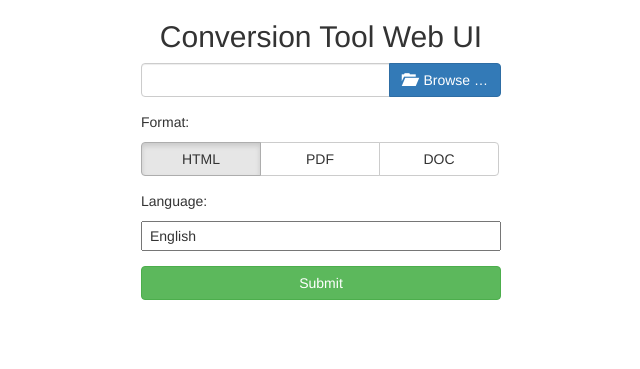
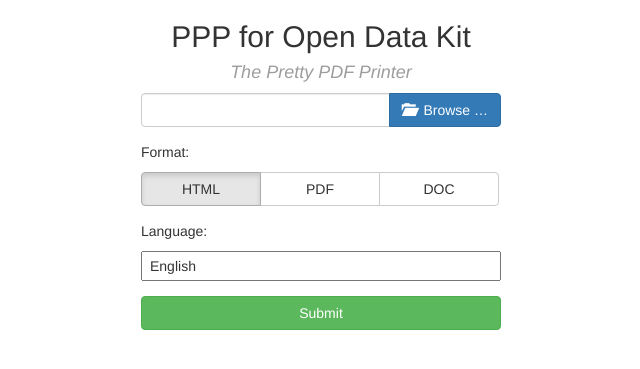
Before and after one commit to pmaengineering/ppp-web, a Flask app: page / in a window 1280 px wide. Shown: the top 369 px of the page, without its empty margins (319-959 px from the left). Run offline with Flask 2, Linux system fonts and the light colour scheme; some libraries are stand-ins or nearby versions.

Commit message:
Updated title.

```diff
--- a/webui/app/templates/index.html
+++ b/webui/app/templates/index.html
@@ -13,7 +13,8 @@
   <div class="row">
     <form method="post" enctype="multipart/form-data" action="" id="form">
       <div class="col-md-4 col-md-offset-4">
-        <h2 class="text-center">Conversion Tool Web UI</h2>
+        <h2 class="text-center">PPP for Open Data Kit</h2>
+        <h4 class="text-center" style="color:#9d9d9d; font-style: italic;">The Pretty PDF Printer</h4>
         <div class="form-group">
           <input id="inFile" name="file" type="file" class="file" data-show-preview="false" data-show-upload="false" data-show-remove="false"/>
         </div>
```
